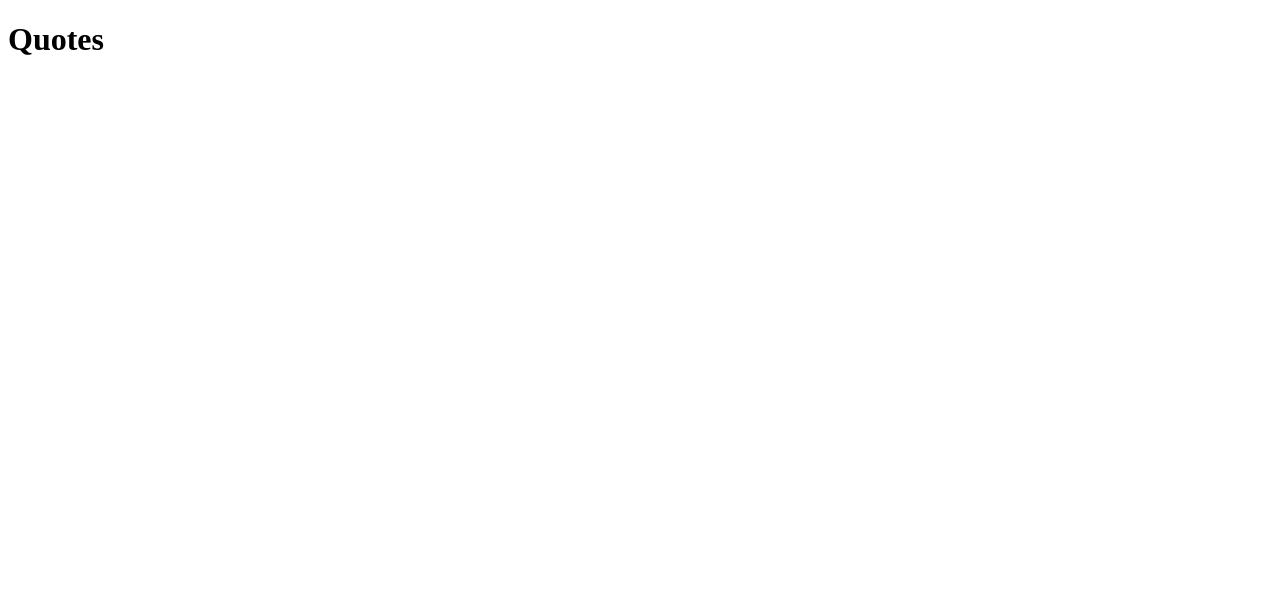
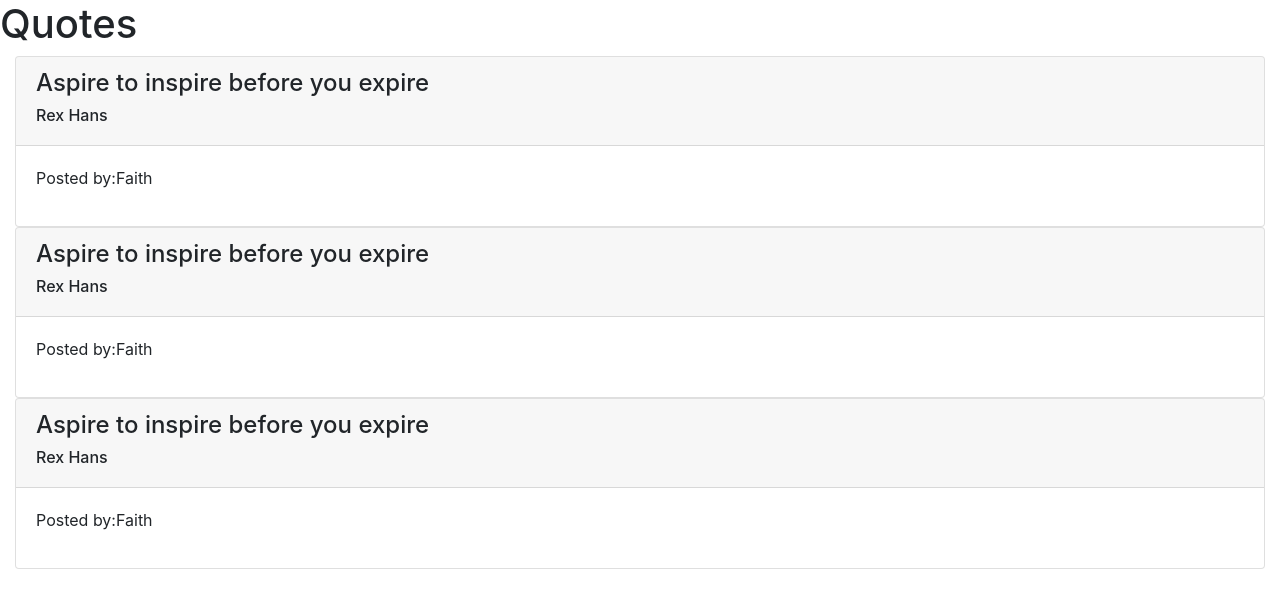
Before and after one commit to cynthiaoduol/Quotes, an Angular app: page / in a window 1280 px wide. Shown: the top 608 px of the page. Built offline with nearby package versions, Linux system fonts and the light colour scheme.

Commit message:
install bootstrap and add card

```diff
--- a/package.json
+++ b/package.json
@@ -19,6 +19,8 @@
     "@angular/platform-browser": "~8.2.7",
     "@angular/platform-browser-dynamic": "~8.2.7",
     "@angular/router": "~8.2.7",
+    "bootstrap": "^4.3.1",
+    "popper": "^1.0.1",
     "rxjs": "~6.4.0",
     "tslib": "^1.10.0",
     "zone.js": "~0.9.1"
--- a/src/app/app.component.html
+++ b/src/app/app.component.html
@@ -1,3 +1,2 @@
 <h1>{{title}}</h1>
-
-<p *ngFor='let quote of quotes'>{{quote.text}}, {{quote.author}}, {{quote.submitter}}</p>
+<app-quote></app-quote>
--- a/src/app/quote/quote.component.html
+++ b/src/app/quote/quote.component.html
@@ -1,3 +1,12 @@
 <h1>{{title}}</h1>
-
-<p *ngFor='let quote of quotes'>{{quote.text}}, {{quote.author}}, {{quote.submitter}}</p>
+<div class="container-fluid">
+  <div *ngFor='let quote of quotes' class="card">
+    <div class="card-header">
+      <h4>{{quote.text}}</h4>
+      <h6>{{quote.author}}</h6>
+    </div>
+    <div class="card-body">
+      <p>Posted by:{{quote.submitter}}
+    </div>
+  </div>
+</div>
--- a/src/app/quote/quote.component.ts
+++ b/src/app/quote/quote.component.ts
@@ -7,6 +7,7 @@ import{Quote} from '../quote';
   styleUrls: ['./quote.component.css']
 })
 export class QuoteComponent implements OnInit {
+
 
   quotes: Quote = [
     {text:'Aspire to inspire before you expire', author:'Rex Hans', submitter:'Faith'},
--- a/src/styles.css
+++ b/src/styles.css
@@ -1 +1,2 @@
 /* You can add global styles to this file, and also import other style files */
+@import "~bootstrap/dist/css/bootstrap.css"
```
Also changed, not shown: 1 other file (tests, documents, lock files or other folders).
